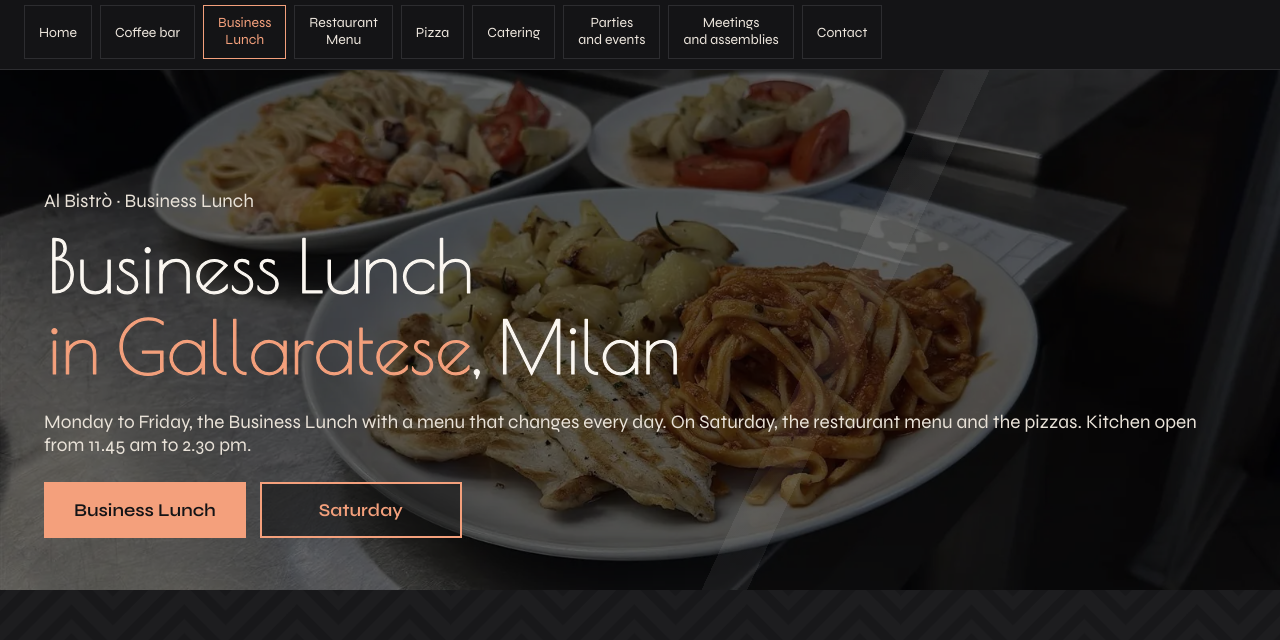
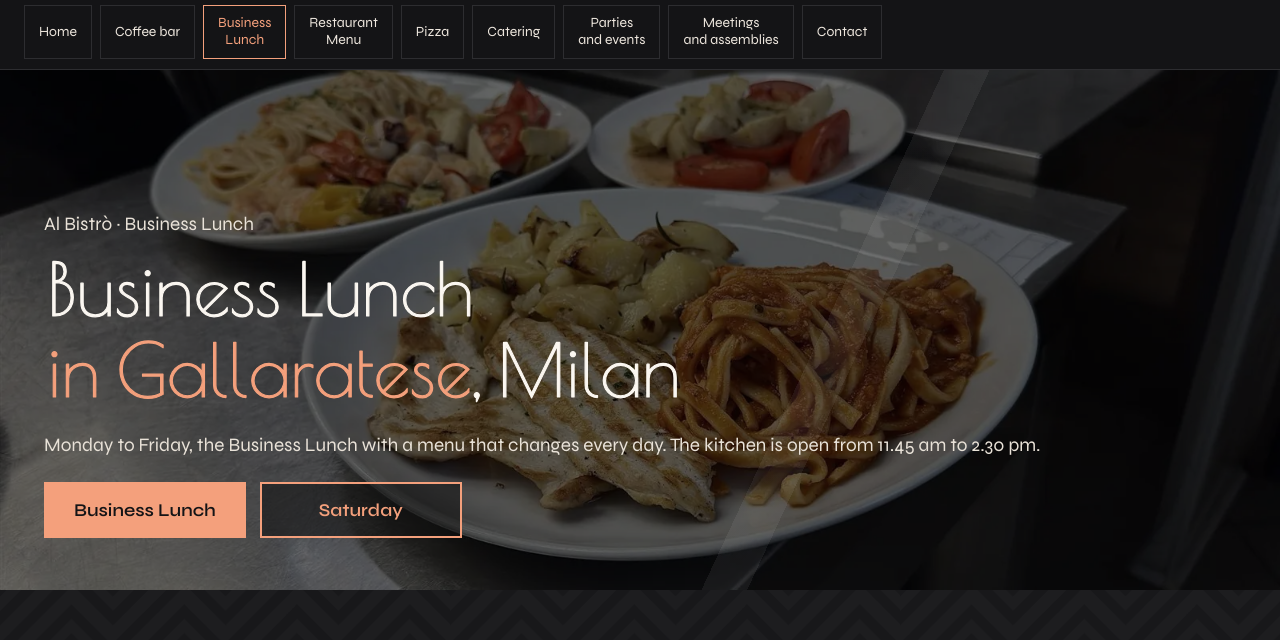
Before and after one commit to presidentborodina/al-bistro-anteprima, a plain HTML site: page en/pranzo.html in a window 1280 px wide. Shown: the part 160-800 px from the top of the page. Drawn offline with Linux system fonts and the light colour scheme.

Commit message:
Business Lunch testata: tolta la frase sul sabato, La cucina e' aperta dalle

```diff
--- a/en/pranzo.html
+++ b/en/pranzo.html
@@ -217,7 +217,7 @@ footer .legal{margin-top:48px;border-top:1px solid var(--edge);padding:18px 0;fo
 
 <section class="head"><img src="../foto/pranzo-pollo-tagliatelle-orizzontale-2026-11-21.jpg" srcset="../foto/pranzo-pollo-tagliatelle-orizzontale-2026-11-21-800.webp 800w, ../foto/pranzo-pollo-tagliatelle-orizzontale-2026-11-21-1200.webp 1200w, ../foto/pranzo-pollo-tagliatelle-orizzontale-2026-11-21-1600.webp 1600w" sizes="(max-width:900px) 600px, 100vw" fetchpriority="high" alt="" style="object-position:55% 58%">
 <div class="wrap"><p class="crumb">Al Bistrò · Business Lunch</p><h1 class="hand chalk">Business Lunch<br><em>in Gallaratese</em>, Milan</h1>
-<p>Monday to Friday, the Business Lunch with a menu that changes every day. On Saturday, the restaurant menu and the pizzas. Kitchen open from 11.45 am to 2.30 pm.</p>
+<p>Monday to Friday, the Business Lunch with a menu that changes every day. The kitchen is open from 11.45 am to 2.30 pm.</p>
 <div class="act"><a class="btn primary" href="#formule">Business Lunch</a><a class="btn ghost" href="#sabato">Saturday</a></div></div></section>
 
 <section class="carta" id="formule"><div class="wrap">
```
Also changed, not shown: pranzo.html (+1 -1 lines).
